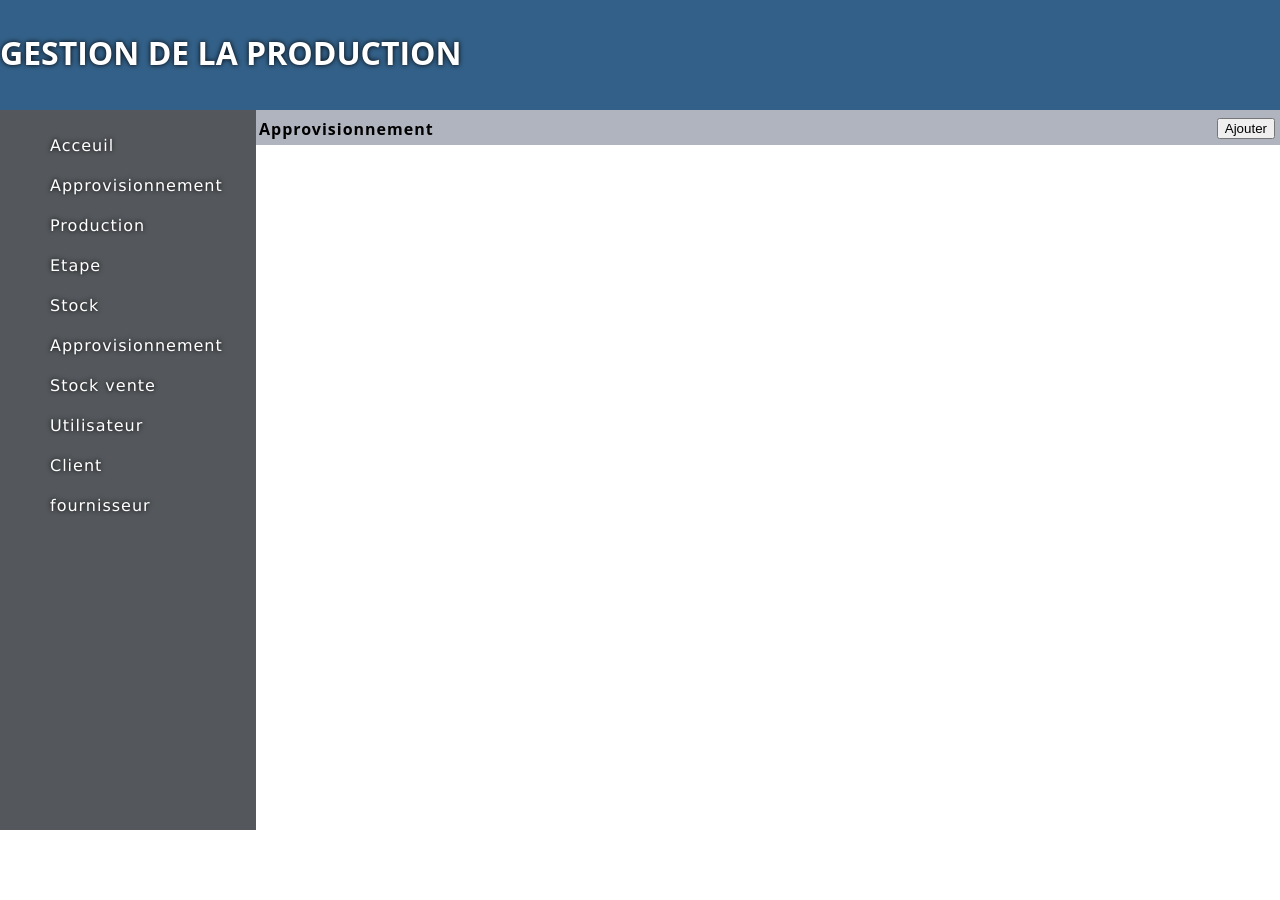
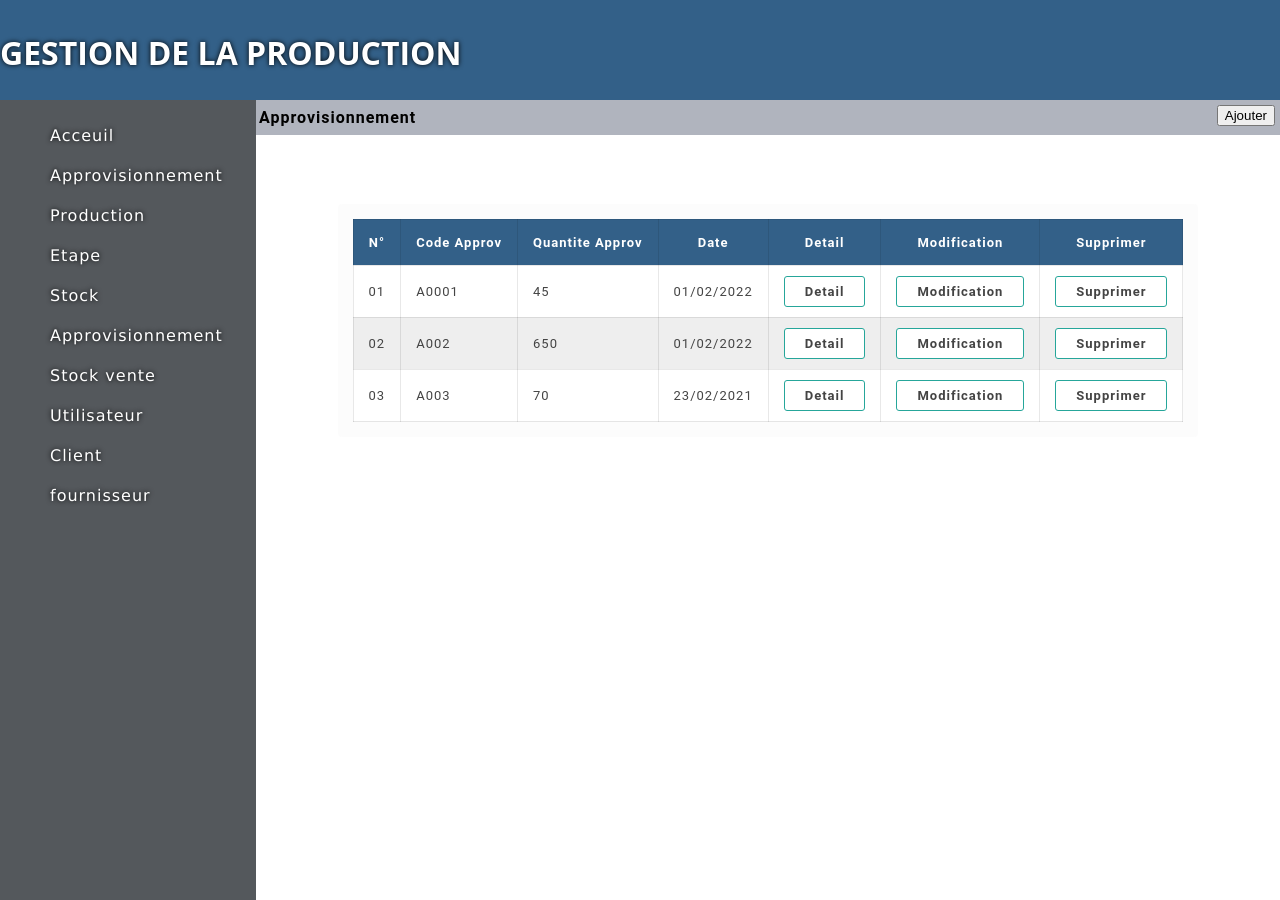
Before and after one commit to pezana/blesscomputer, a Django app: page /Approvisionnement in a window 1280 px wide. Before the commit the page ends 830 px from the top, so only its background shows below. Run offline with Django 4.2, Linux system fonts and the light colour scheme.

Commit message:
Modification du code html et css du block approvisionnement

```diff
--- a/prod/templates/approv.html
+++ b/prod/templates/approv.html
@@ -1 +1,173 @@
 {% extends 'base.html' %} {% block titre %} Approvisionnement {% endblock titre %}
+{%block contenu %}
+<style>
+    /* Style pour table fournisseur */
+    * {
+            box-sizing: border-box;
+        }
+        body>div{
+            min-height: 100vh;
+            display: flex;
+            font-family: 'Roboto', sans-serif;
+        }
+        .table_responsive {
+            position: relative;
+            top: -180px;
+            max-width: 1000px;
+            border: 0px solid #00bcd4;
+            background-color: #efefef33;
+            padding: 15px;
+            overflow: auto;
+            margin: auto;
+            border-radius: 4px;
+        }
+        table {
+            width: 100%;
+            font-size: 13px;
+            color: #444;
+            white-space: nowrap;
+            border-collapse: collapse;
+        }
+        table>thead {
+            background-color: rgb(51, 96, 136);
+            color: #fff;
+        }
+        table>thead th {
+            padding: 15px;
+        }
+        table th,
+        table td {
+            border: 1px solid #00000017;
+            padding: 10px 15px;
+        }
+        table>tbody>tr>td>img {
+            display: inline-block;
+            width: 60px;
+            height: 60px;
+            object-fit: cover;
+            border-radius: 50%;
+            border: 4px solid #fff;
+            box-shadow: 0 2px 6px #0003;
+        }
+        .action_btn {
+            display: flex;
+            justify-content: center;
+            gap: 10px;
+        }
+        .action_btn>a {
+            text-decoration: none;
+            color: #444;
+            background: #fff;
+            border: 1px solid;
+            display: inline-block;
+            padding: 7px 20px;
+            font-weight: bold;
+            border-radius: 3px;
+            transition: 0.3s ease-in-out;
+        }
+        .action_btn>a:nth-child(1) {
+            border-color: #26a69a;
+        }
+        .action_btn>a:nth-child(2) {
+            border-color: orange;
+        }
+        .action_btn>a:hover {
+            box-shadow: 0 3px 8px #0003;
+        }
+        table>tbody>tr {
+            background-color: #fff;
+            transition: 0.3s ease-in-out;
+        }
+        table>tbody>tr:nth-child(even) {
+            background-color: rgb(238, 238, 238);
+        }
+        table>tbody>tr:hover{
+            filter: drop-shadow(0px 2px 6px #0002);
+        }
+
+</style>
+
+
+<div class="table_responsive">
+    <table>
+      <thead>
+        <tr>
+          <th>N°</th>
+          <th>Code Approv</th>
+          <th>Quantite Approv</th>
+          <th>Date</th>
+          <th>Detail</th>
+          <th>Modification</th>
+          <th>Supprimer</th>
+        </tr>
+      </thead>
+      <tbody>
+        <tr>
+          <td>01</td>
+          <td>A0001</td>
+          <td>45</td>
+          <td>01/02/2022</td>
+          <td>
+            <span class="action_btn">
+                <a href="#">Detail</a>
+              </span>
+          </td>
+          <td>
+            <span class="action_btn">
+              <a href="#">Modification</a>
+            </span>
+          </td>
+          <td>
+            <span class="action_btn">
+                <a href="#">Supprimer</a>
+              </span>
+          </td>
+        </tr>
+
+        <tr>
+            <td>02</td>
+            <td>A002</td>
+            <td>650</td>
+            <td>01/02/2022</td>
+            <td>
+              <span class="action_btn">
+                  <a href="#">Detail</a>
+                </span>
+            </td>
+            <td>
+              <span class="action_btn">
+                <a href="#">Modification</a>
+              </span>
+            </td>
+            <td>
+              <span class="action_btn">
+                  <a href="#">Supprimer</a>
+                </span>
+            </td>
+          </tr>
+
+        <tr>
+            <td>03</td>
+            <td>A003</td>
+            <td>70</td>
+            <td>23/02/2021</td>
+            <td>
+              <span class="action_btn">
+                  <a href="#">Detail</a>
+                </span>
+            </td>
+            <td>
+              <span class="action_btn">
+                <a href="#">Modification</a>
+              </span>
+            </td>
+            <td>
+              <span class="action_btn">
+                  <a href="#">Supprimer</a>
+                </span>
+            </td>
+          </tr>
+      </tbody>
+    </table>
+  </div>
+{% endblock contenu %}
--- a/prod/templates/fournisseur.html
+++ b/prod/templates/fournisseur.html
@@ -12,7 +12,7 @@
         }
         .table_responsive {
             position: relative;
-            top: -250px;
+            top: -200px;
             max-width: 1000px;
             border: 0px solid #00bcd4;
             background-color: #efefef33;
```
Also changed, not shown: db.sqlite3.
